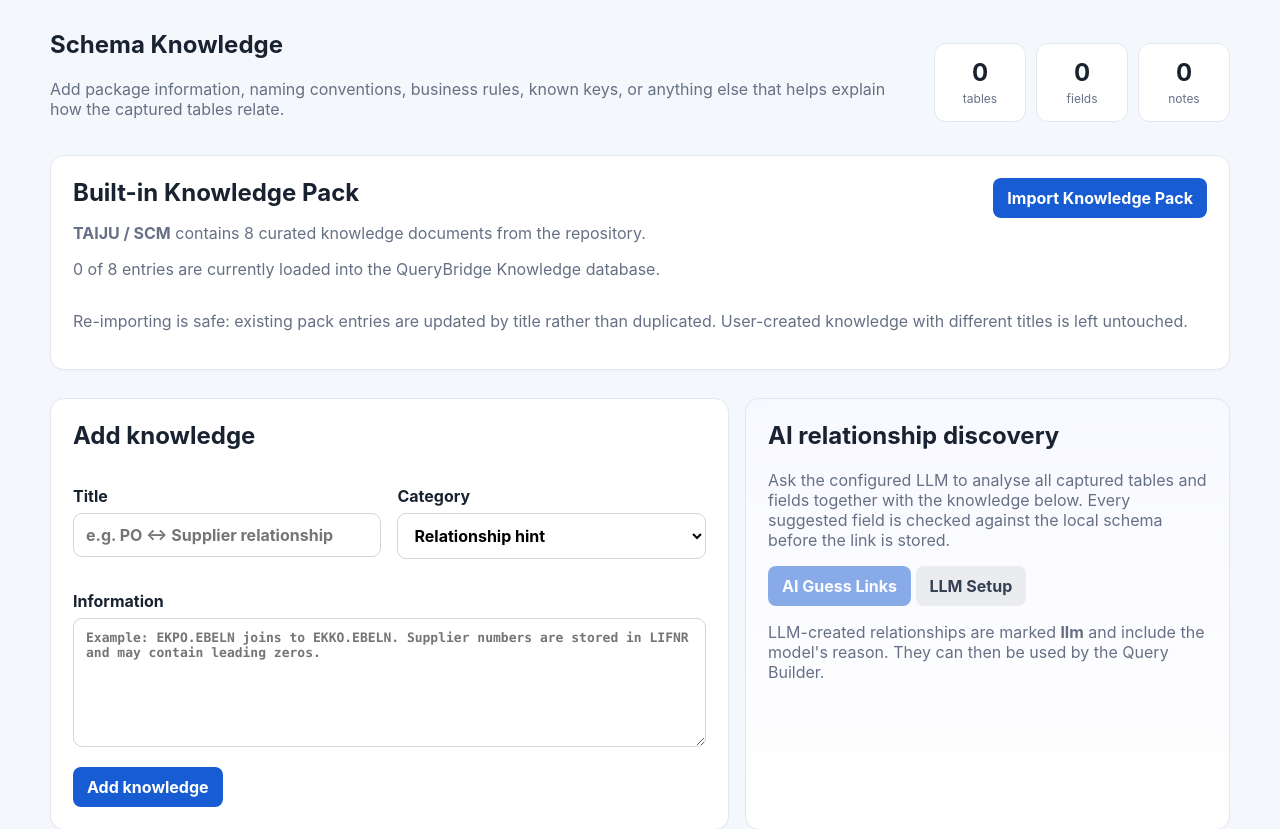
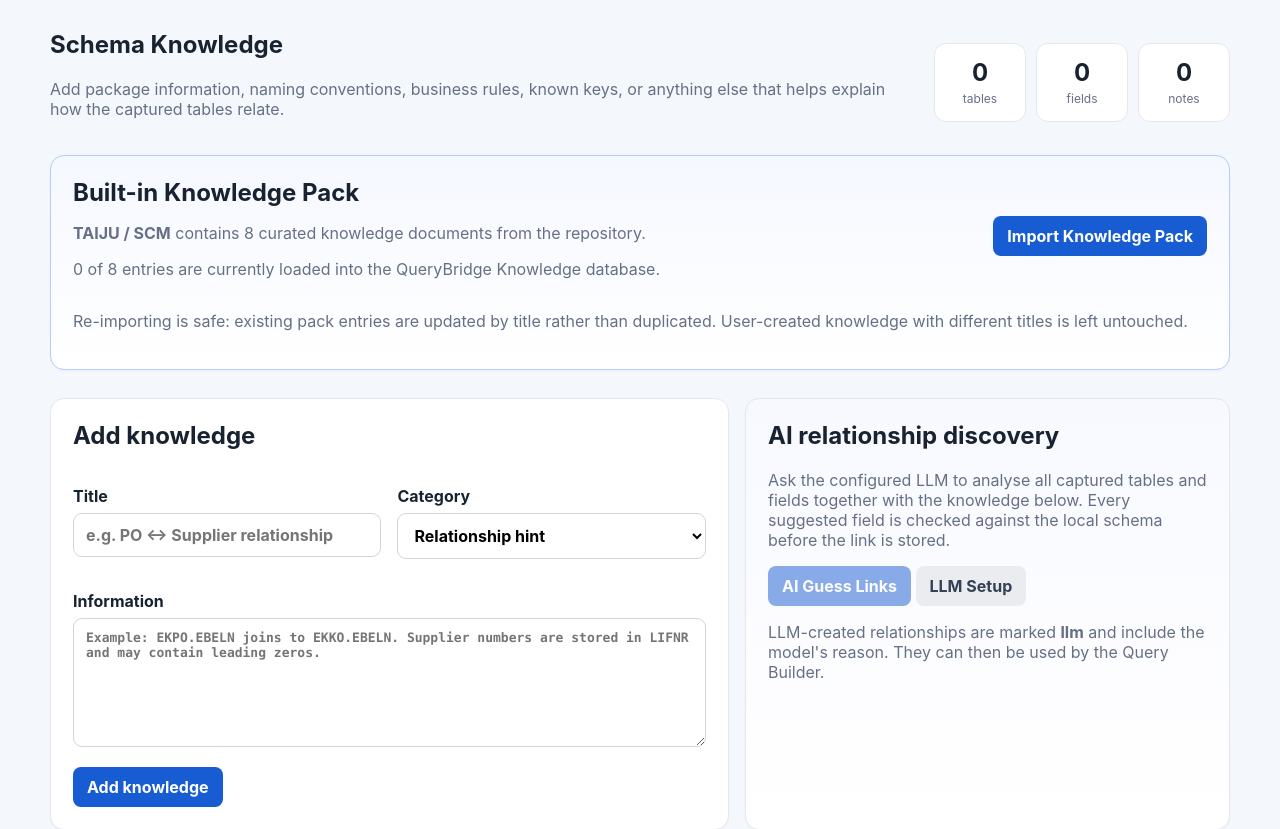
Before and after one commit to zageabb/querybridge, a Flask app: page /knowledge in a window 1280 px wide. Shown: the part 76-905 px from the top of the page. Run offline with Flask 3, Linux system fonts and the light colour scheme; data that the repository does not hold is empty.

Commit message:
Style built-in knowledge pack importer

```diff
--- a/static/style.css
+++ b/static/style.css
@@ -340,3 +340,14 @@ body.resizing-panes {
     cursor: col-resize;
     user-select: none;
 }
+
+.knowledge-pack-panel {
+    border-color: #b2ccff;
+    background: linear-gradient(180deg, #f5f8ff 0%, #ffffff 100%);
+}
+.knowledge-pack-panel .panel-head {
+    align-items: center;
+}
+.knowledge-pack-panel form {
+    flex: 0 0 auto;
+}
```
